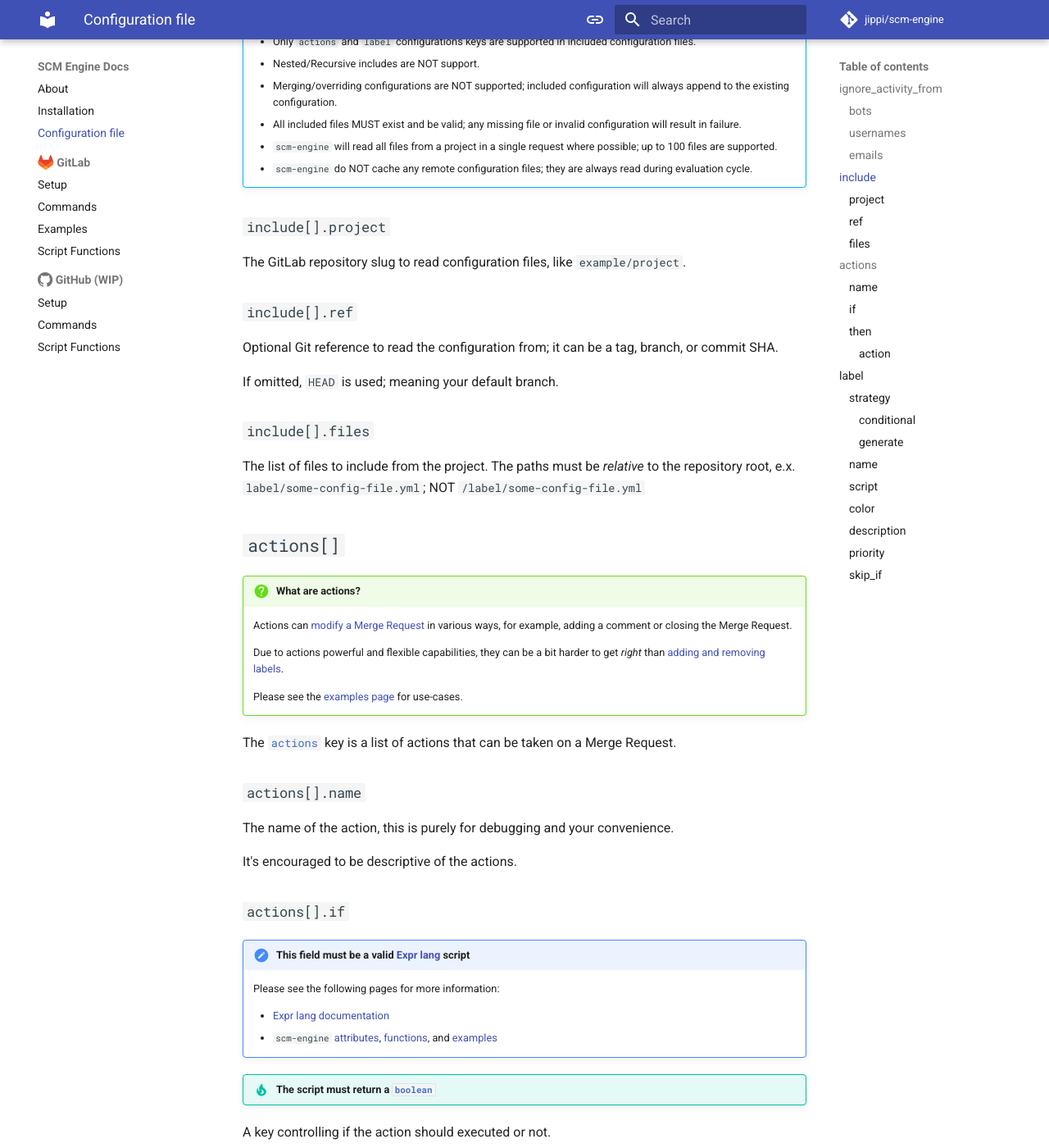
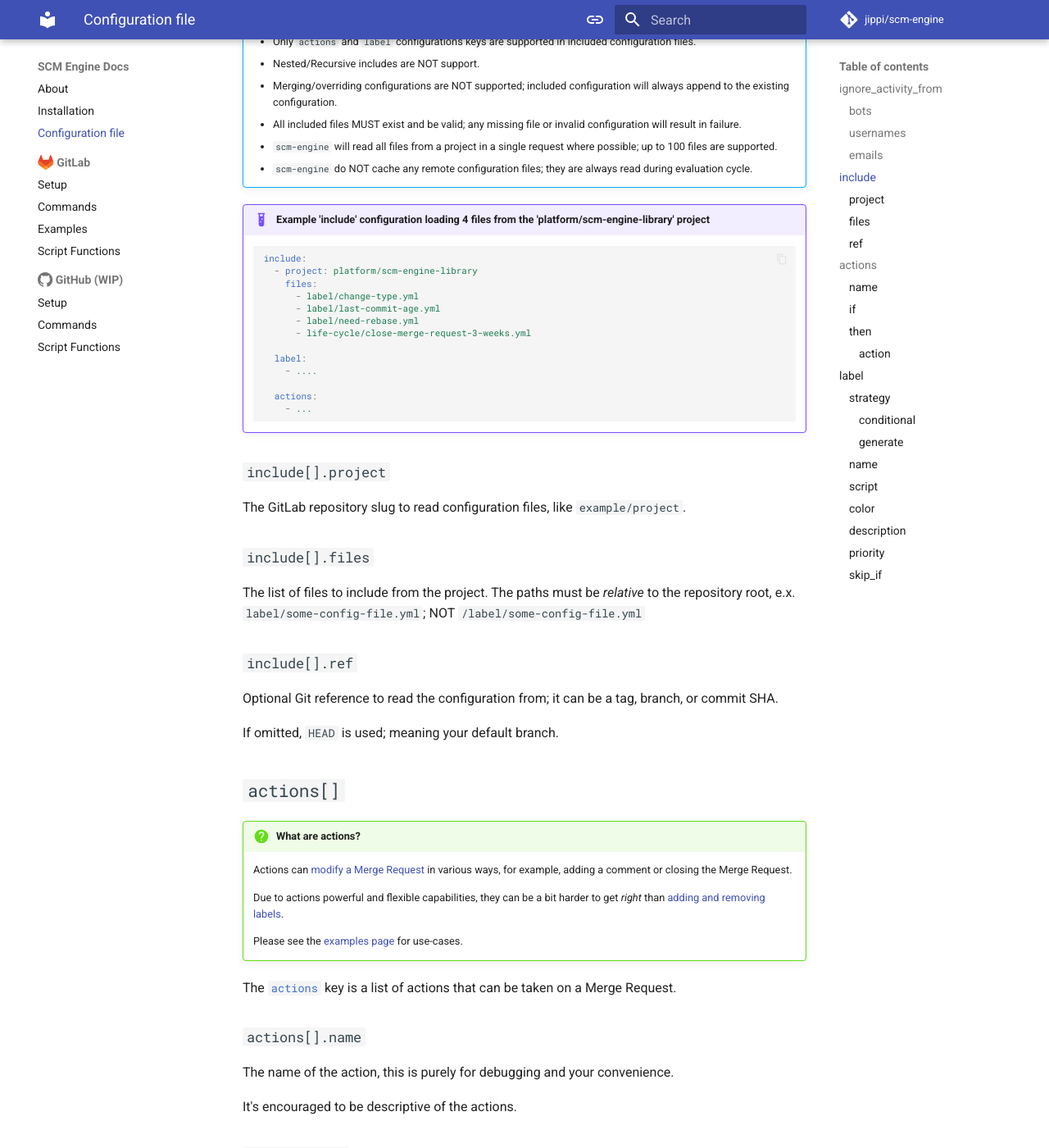
Before and after one commit to jippi/scm-engine, an MkDocs documentation site: the page built from docs/configuration.md, in a window 1280 px wide and 1400 px high, scrolled down 1274 px. Shown: the whole window at 82% size. Built offline with MkDocs 1.6.1 and Material for MkDocs 9.7.7, drawn with Linux system fonts in a browser that asks for light colours; plug-ins that fetch from the network failed and are left out; comment, search, counter and statistics services are not loaded.

Commit message:
docs: tweak docs

````diff
--- a/docs/configuration.md
+++ b/docs/configuration.md
@@ -47,19 +47,37 @@ A list of emails that should be ignored when considering user activity. Default:
     * `scm-engine` will read all files from a project in a single request where possible; up to 100 files are supported.
     * `scm-engine` do NOT cache any remote configuration files; they are always read during evaluation cycle.
 
+!!! example "Example 'include' configuration loading 4 files from the 'platform/scm-engine-library' project"
+
+    ```yaml
+    include:
+      - project: platform/scm-engine-library
+        files:
+          - label/change-type.yml
+          - label/last-commit-age.yml
+          - label/need-rebase.yml
+          - life-cycle/close-merge-request-3-weeks.yml
+
+      label:
+        - ....
+
+      actions:
+        - ...
+    ```
+
 ### `include[].project` {#include.project data-toc-label="project"}
 
 The GitLab repository slug to read configuration files, like `example/project`.
+
+### `include[].files` {#include.files data-toc-label="files"}
+
+The list of files to include from the project. The paths must be *relative* to the repository root, e.x. `label/some-config-file.yml`; NOT `/label/some-config-file.yml`
 
 ### `include[].ref` {#include.ref data-toc-label="ref"}
 
 Optional Git reference to read the configuration from; it can be a tag, branch, or commit SHA.
 
 If omitted, `HEAD` is used; meaning your default branch.
-
-### `include[].files` {#include.files data-toc-label="files"}
-
-The list of files to include from the project. The paths must be *relative* to the repository root, e.x. `label/some-config-file.yml`; NOT `/label/some-config-file.yml`
 
 ## `actions[]` {#actions data-toc-label="actions"}
 
````
